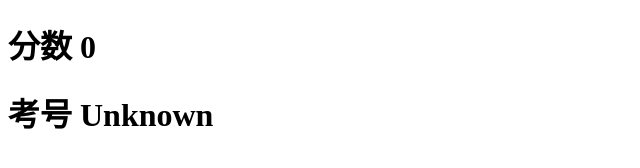
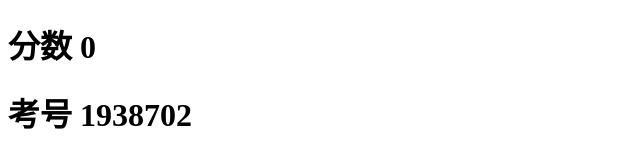
Before and after one commit to zhixue-debug/zhexue-debug.github.com, a plain HTML site: page en1/陈静芸/分数/index.html in a window 1280 px wide. Shown: the whole page, without its empty margins (0-640 px from the left). Drawn offline with Linux system fonts and the light colour scheme.

Commit message:
Update index.html

```diff
--- a/en1/陈静芸/分数/index.html
+++ b/en1/陈静芸/分数/index.html
@@ -7,6 +7,6 @@
 </head>
 <body>
     <h1>分数 0</h1>
-    <h1>考号 Unknown</h1>
+    <h1>考号 1938702</h1>
 </body>
 </html>
```
